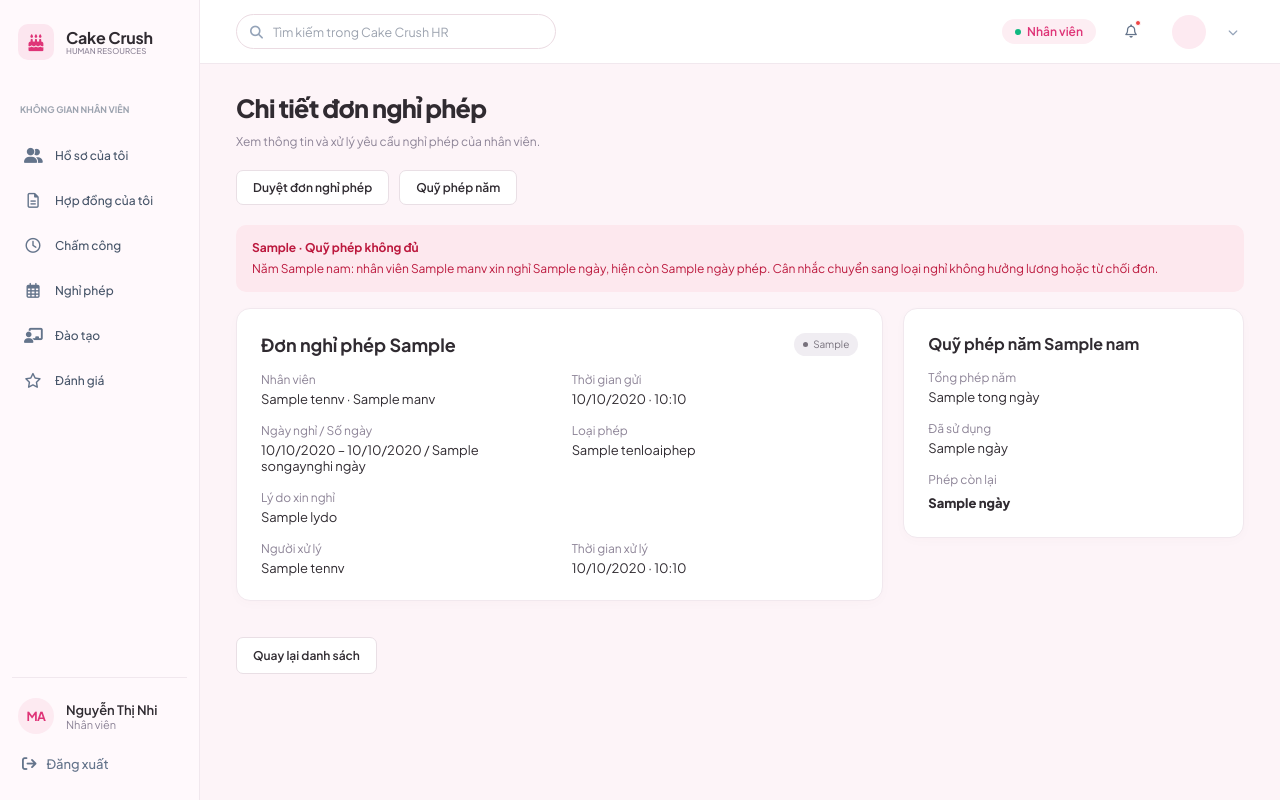
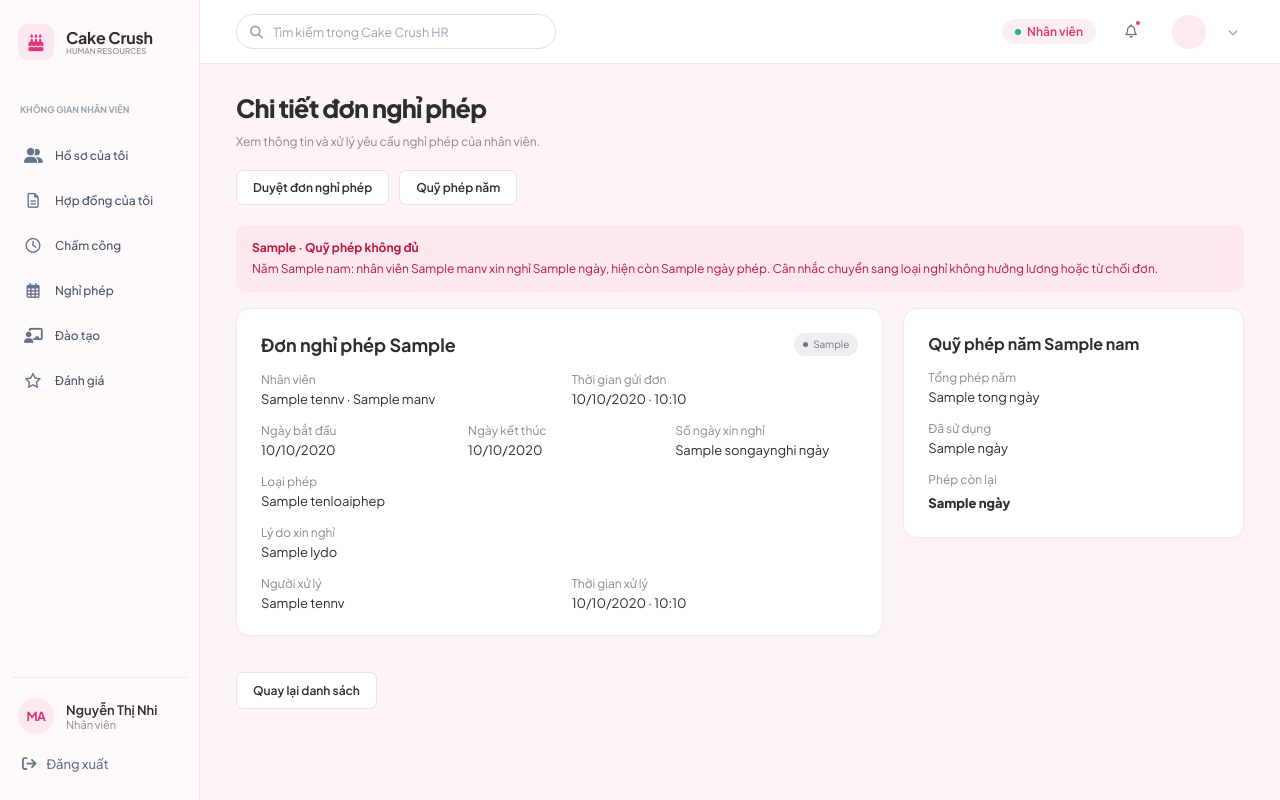
Before and after one commit to tthongvan11/Cake-Crush-Du-Phong, a Django app: template templates/cham_cong/don_chi_tiet.html in a window 1280 px wide. Run offline with Django 5.2, Linux system fonts and the light colour scheme; the template is opened without the code that fills it: most values are stand-ins (such as "Sample title", 1, 10 or a date in 2020).

Commit message:
Giu nguyen cac truong noi dung don nghi phep va can chinh bo cuc theo thiet ke

```diff
--- a/templates/cham_cong/don_chi_tiet.html
+++ b/templates/cham_cong/don_chi_tiet.html
@@ -23,13 +23,27 @@
                 <dd>{{ don.manv.tennv }} · {{ don.manv.manv }}</dd>
             </div> {# Người gửi. #}
             <div>
-                <dt>Thời gian gửi</dt>
+                <dt>Thời gian gửi đơn</dt>
                 <dd>{{ don.thoigianguidon|date:"d/m/Y · H:i" }}</dd>
             </div> {# Thời gian gửi. #}
+        </dl> {# Đóng hàng. #}
+
+        <dl class="cc-kv cc-3 cc-mt"> {# Hàng ngày nghỉ. #}
             <div>
-                <dt>Ngày nghỉ / Số ngày</dt>
-                <dd>{{ don.ngaybatdau|date:"d/m/Y" }}{% if don.ngayketthuc != don.ngaybatdau %} – {{ don.ngayketthuc|date:"d/m/Y" }}{% endif %} / {{ don.songaynghi }} ngày</dd>
-            </div> {# Ngày nghỉ và số ngày. #}
+                <dt>Ngày bắt đầu</dt>
+                <dd>{{ don.ngaybatdau|date:"d/m/Y" }}</dd>
+            </div> {# Ngày bắt đầu. #}
+            <div>
+                <dt>Ngày kết thúc</dt>
+                <dd>{{ don.ngayketthuc|date:"d/m/Y" }}</dd>
+            </div> {# Ngày kết thúc. #}
+            <div>
+                <dt>Số ngày xin nghỉ</dt>
+                <dd>{{ don.songaynghi }} ngày</dd>
+            </div> {# Số ngày. #}
+        </dl> {# Đóng hàng. #}
+
+        <dl class="cc-kv cc-mt"> {# Loại phép và lý do. #}
             <div>
                 <dt>Loại phép</dt>
                 <dd>{{ don.maloaiphep.tenloaiphep }}</dd>
```
